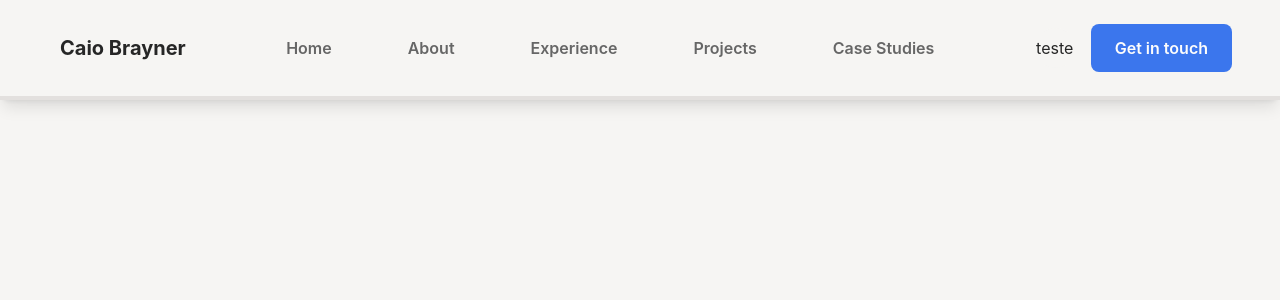
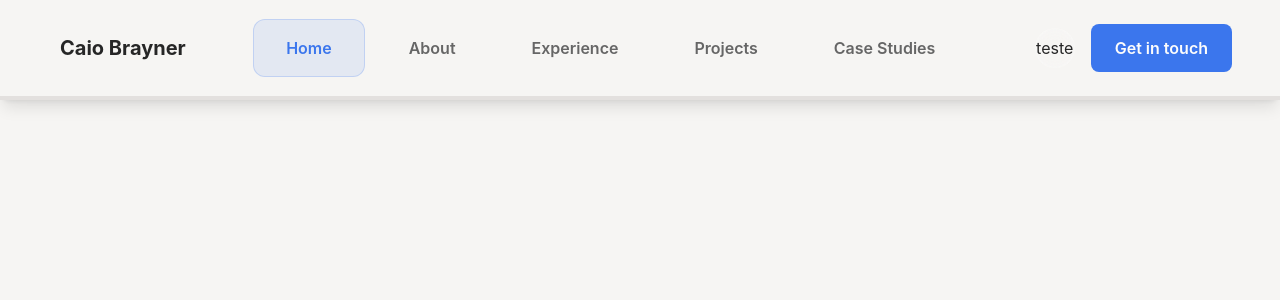
Before and after one commit to Caio-GBrayner/Portfolio-NextJS, a Next.js app in the folder portfolio-next/: page / in a window 1280 px wide. Shown: the top 300 px of the page. Built offline with nearby package versions, Linux system fonts and the light colour scheme.

Commit message:
feat(function) ActiveItem:
1. NavBar
2. ResponsiveNavBar

```diff
--- /dev/null
+++ b/portfolio-next/src/components/NavBar/MobileNavBar.tsx
@@ -0,0 +1,11 @@
+import React from 'react'
+
+const MobileNavBar = () => {
+  return (
+    <div>
+
+    </div>
+  )
+}
+
+export default MobileNavBar
--- a/portfolio-next/src/components/NavBar/NavBar.tsx
+++ b/portfolio-next/src/components/NavBar/NavBar.tsx
@@ -1,25 +1,44 @@
+'use client';
+
 import React from 'react'
 import LogoNav from './LogoNav'
 import { navLinks } from '@/constant/constant'
 import Link from 'next/link'
 
-const NavBar = () => {
+type NavBarProps = {
+  activeItem: string;
+  setActiveItem: (id: string) => void;
+};
+
+const NavBar = ({ activeItem, setActiveItem }: NavBarProps) => {
   return (
     <div className='flex items-center justify-between h-24'>
       <LogoNav/>
       <div className='hidden md:flex items-center gap-3'>
         {navLinks.map((link) => {
+          const linkClasses =`
+            relative px-8 py-4 text-base font-semibold rounded-xl
+            transition-all duration-300
+            ${activeItem === link.id
+              ? 'text-primary bg-primary/10 border border-primary/20'
+              : 'text-muted-foreground hover:text-foreground hover:bg-secondary/50'
+            }
+          `;
           return (
-            <Link className='relative px-8 py-4 text-base font-semibold rounded-xl transition-all duration-300 text-muted-foreground hover:text-foreground hover:bg-secondary/50'
+            <Link className={linkClasses}
              key={link.id} href={link.url}
+             onClick={() => setActiveItem(link.id)}
              >
-              {link.label}
+              <div className='flex items-center gap-2'>
+                {link.label}
+              </div>
+
             </Link>
           )
         })}
       </div>
       <div className='hidden md:flex items-center gap-4'>
-        <button className='bg-background relative w-10 h-10 rounded-full'>
+        <button className='relative w-10 h-10 rounded-full bg-white/10 dark:bg-white/10 backdrop-blur-md border border-white/20 dark:border-white/20 hover:bg-white/20 dark:hover:bg-white/20 transition-all duration-300 flex items-center justify-center'>
           teste
         </button>
         <Link href={"#"} className='px-6 py-3 rounded-lg bg-primary hover:bg-primary/90 text-primary-foreground font-semibold transition-all duration-300 hover:shadow-lg hover:shadow-primary/25 text-base'>
--- a/portfolio-next/src/components/NavBar/ResponsiveNavBar.tsx
+++ b/portfolio-next/src/components/NavBar/ResponsiveNavBar.tsx
@@ -1,14 +1,53 @@
-import React from 'react'
+'use client';
+
+import React, { useEffect, useState } from 'react'
 import NavBar from './NavBar'
+import { usePathname } from 'next/navigation';
+import { navLinks } from '@/constant/constant'
+import MobileNavBar from './MobileNavBar'
 
-const ResponsiveNavBar = () => {
+export default function ResponsiveNavBar() {
+  const pathname = usePathname();
+  const [activeItem, setActiveItem] = useState('');
+  const [isMobile, setIsMobile] = useState(false);
+
+  useEffect (() => {
+    const foundItem = navLinks.find(link => link.url === pathname);
+    if (foundItem) {
+      setActiveItem(foundItem.id);
+    }else {
+      setActiveItem('1');
+    }
+  }, [pathname]);
+
+  useEffect(() => {
+    const handleResize = () => {
+      setIsMobile(window.innerWidth < 768);
+    };
+
+    handleResize();
+
+    window.removeEventListener('resize', handleResize);
+
+    return () => window.addEventListener('resize', handleResize);
+  }, []);
+
   return (
     <nav className='fixed top-0 left-0 right-0 z-50 bg-background/95 backdrop-blur-xl border-b-4 border-border shadow-lg'>
       <div className='max-w-8xl mx-auto px-6  sm:px-8 lg:px-12'>
-        <NavBar/>
+        {isMobile ? (
+          <MobileNavBar
+            activeItem={activeItem}
+            setActiveItem={setActiveItem}
+          />
+        )
+        : (
+          <NavBar
+            activeItem={activeItem}
+            setActiveItem={setActiveItem}
+          />
+        )}
       </div>
     </nav>
-  )
+  );
 }
-
-export default ResponsiveNavBar
```
